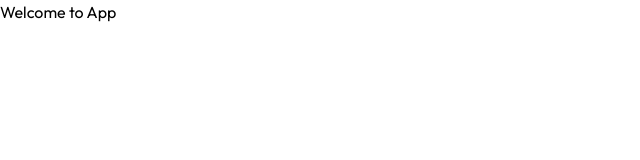
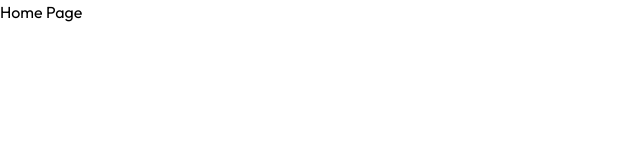
Before and after one commit to MehediMubin/Whisper, a React (Vite) app in the folder client/: page / in a window 1280 px wide. Shown: the top 160 px of the page, without its empty margins (0-640 px from the left). Built offline with nearby package versions, Linux system fonts and the light colour scheme; the HTML template or start-up script is replaced by a standard one.

Commit message:
feat: add routes (home, login & profile)

```diff
--- a/client/src/App.jsx
+++ b/client/src/App.jsx
@@ -1,7 +1,16 @@
+import { Route, Routes } from "react-router-dom";
+import HomePage from "./pages/HomePage";
+import LoginPage from "./pages/LoginPage";
+import ProfilePage from "./pages/ProfilePage";
+
 function App() {
    return (
       <>
-         <h1>Welcome to App</h1>
+         <Routes>
+            <Route path="/" element={<HomePage />} />
+            <Route path="/login" element={<LoginPage />} />
+            <Route path="/profile" element={<ProfilePage />} />
+         </Routes>
       </>
    );
 }
```
